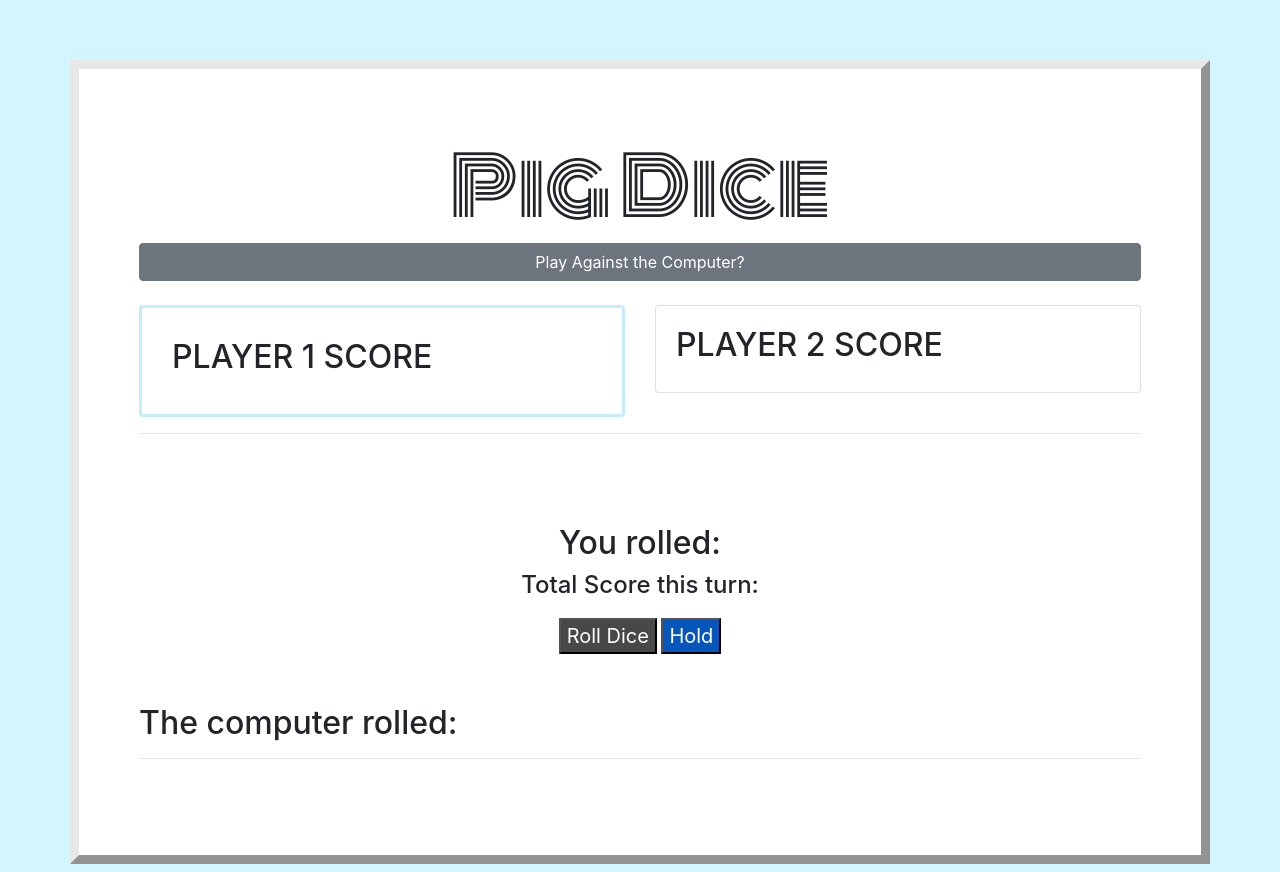
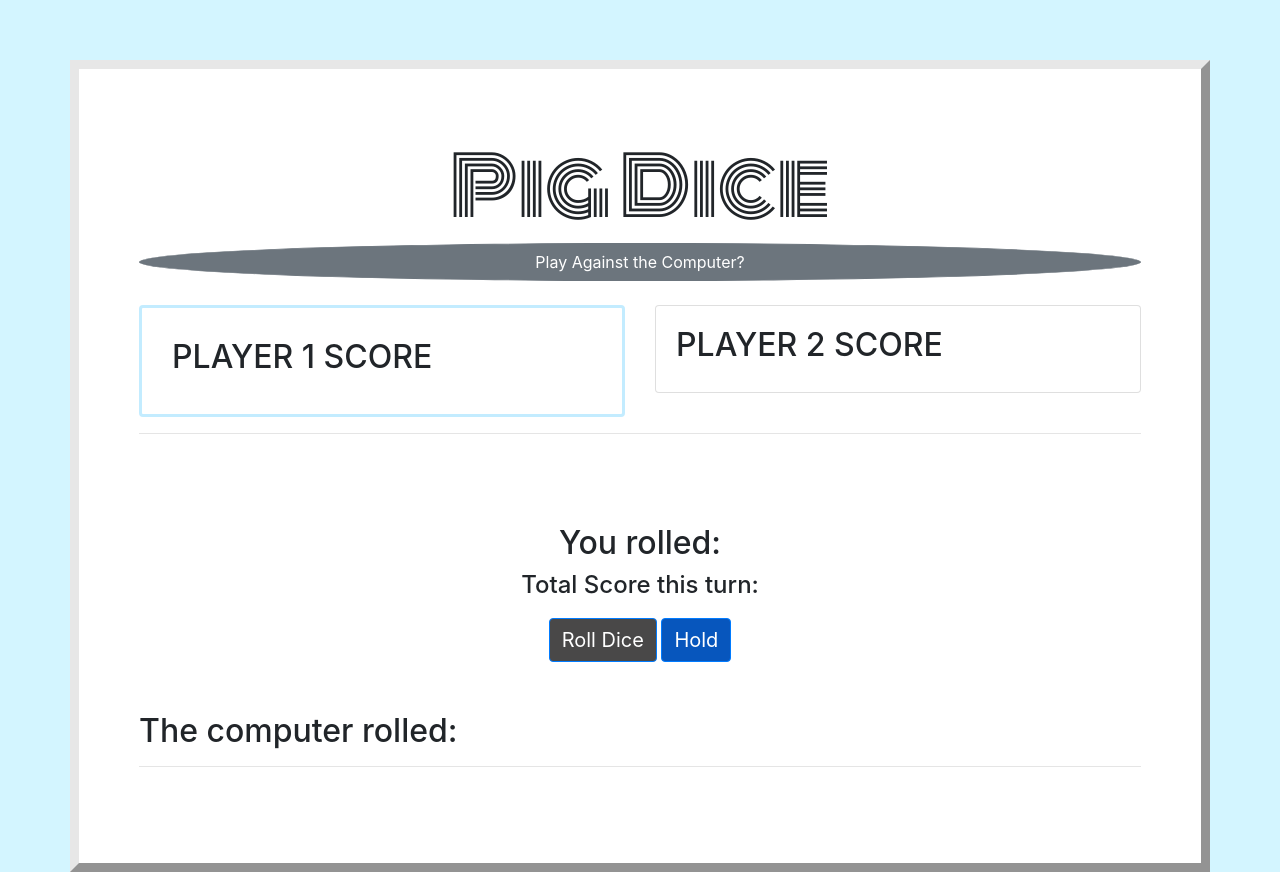
Before and after one commit to GarrettBrown-dev/pig-dice-project, a plain HTML site: page index.html in a window 1280 px wide. Drawn offline with Linux system fonts and the light colour scheme.

Commit message:
make button roundish

```diff
--- a/css/styles.css
+++ b/css/styles.css
@@ -51,6 +51,10 @@ body {
   display: none;
 }
 
+#computer-btn {
+  border-radius: 50%;
+}
+
 /* #computer-btn {
   background-color: rgb(4, 63, 117);
   color: white;
--- a/index.html
+++ b/index.html
@@ -47,8 +47,8 @@
         <h2>You rolled: <span id="dice-roll"></span></h2>
         <h4>Total Score this turn: <span id="turn-total"></span></h4>
 
-        <button id="roll-btn" type="submit">Roll Dice</button>
-        <button id="hold-btn" type="submit">Hold</button>
+        <button id="roll-btn" class="btn btn-primary" type="submit">Roll Dice</button>
+        <button id="hold-btn" class="btn btn-primary" type="submit">Hold</button>
       </div>
       <h2 id="computerRoll">The computer rolled: </h2>
     </div>
@@ -56,7 +56,6 @@
     <hr>
     <button id="reset" type="submit" class="show btn btn-secondary btn-lg btn-block">Play again?</button>
   </div>
-
 </body>
 
 </html>
--- a/js/scripts.js
+++ b/js/scripts.js
@@ -118,10 +118,6 @@ let dice = {
   }
 }
 
-function diceImage(diceRoll) {
-  let img = document.createElement("img/dice" + diceRoll);
-}
-
 // User Interface Logic ---------
 
 let players = new Players();
```
